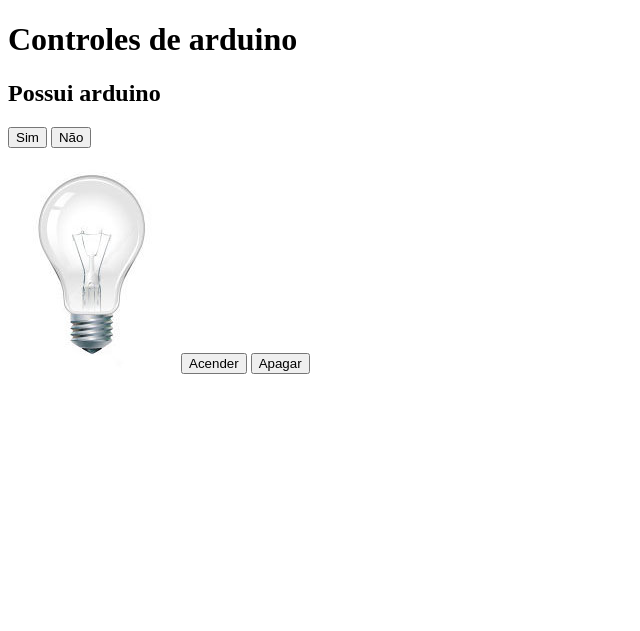
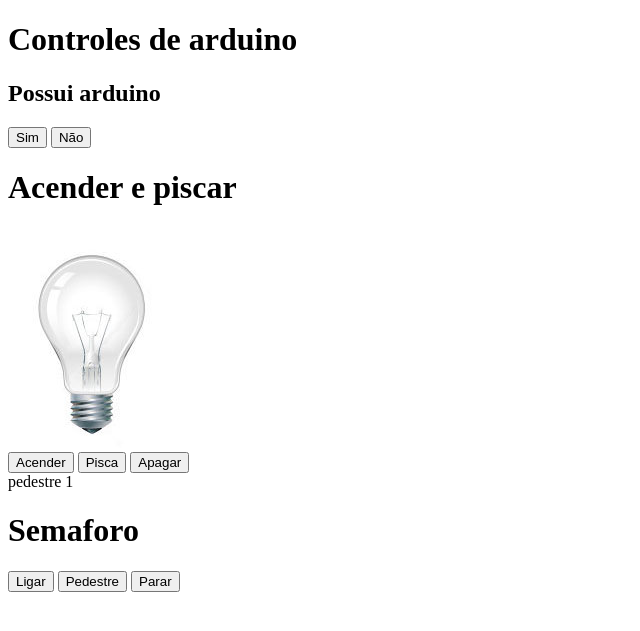
Before and after one commit to clovisbalreira/php, a PHP site: page /php/sites/arduino/index.php in a window 1280 px wide. Shown: the top 631 px of the page, without its empty margins (0-640 px from the left). Run offline with PHP 8.4, Linux system fonts and the light colour scheme.

Commit message:
Update index.php

```diff
--- a/sites/arduino/index.php
+++ b/sites/arduino/index.php
@@ -10,22 +10,62 @@
 <body>
     <?php
         $arduino = $_REQUEST["arduino"] ?? 'Sim';
-        $lambada = $_REQUEST["lampada"] ?? 'Apagar';
         $conecaoArduino = fopen('COM3', 'w'); // conexao com porta serial parametro porta , metodo
         sleep(2); // delay
-
+    ?>
+    <div>
+        <h1>Controles de arduino</h1>
+        <form action="<?= $_SERVER['PHP_SELF']?>" method="post">
+            <h2>Possui arduino</h2>
+            <input type="submit" name="arduino" value="Sim">
+            <input type="submit" name="arduino" value="Não">
+        </form>
+    </div>
+    <?php
+        $lambada = $_REQUEST["lampada"] ?? 'Apagar';
         if($lambada == 'Apagar'){
-            $acao = '0';
+            $acaoLambada = '0';
             $imagemLambada = './img/lampada-apagada.jpg';
+        }else if($lambada == 'Pisca'){
+            $acaoLambada = '2';
+            $imagemLambada = './img/lampada-apagada.jpg';
+            $imagemLambada = './img/lampada-acesa.jpg';
         }else{
-            $acao = '1';
+            $acaoLambada = '1';
             $imagemLambada = './img/lampada-acesa.jpg';
         }
-        if($arduino == 'Sim'){
-            fwrite($conecaoArduino,$acao); // onde vai escrever e o que quer escrever
-            fclose($conecaoArduino); // fechar conexao
+        fwrite($conecaoArduino,$acaoLambada); // onde vai escrever e o que quer escrever
+        fclose($conecaoArduino); // fechar conexao
+    ?>
+    <!--
+        -->
+    <div>
+        <h1>Acender e piscar</h1>
+        <form action="<?= $_SERVER['PHP_SELF']?>" method="get">
+            <img id="lambada" src="<?=$imagemLambada ?>" alt="Lambada">
+            <div>
+                <input type="submit" name="lampada" value="Acender">
+                <input type="submit" name="lampada" value="Pisca">
+                <input type="submit" name="lampada" value="Apagar">
+            </div>
+        </form>
+    </div>
+    <?php
+        $semaforo = $_REQUEST["semaforo"] ?? 'Ligar';
+        if($semaforo == 'Ligar'){
+            $acaoSemaforo = '1';
+            echo "pedestre $acaoSemaforo";
+        }else if($semaforo == 'Pedestre'){
+            $acaoSemaforo = '3';
+            echo "pedestre $acaoSemaforo";
+        }else{
+            $acaoSemaforo = '0';
+            echo "pedestre $acaoSemaforo";
         }
-        //aula 4599
+        //if($arduino == 'Sim'){
+        //    fwrite($conecaoArduino,$acaoSemaforo); // onde vai escrever e o que quer escrever
+        //    fclose($conecaoArduino); // fechar conexao
+        //}
         /*
         criar redes externa
         1) acessar o modem dsl 192.168.1.1
@@ -33,16 +73,14 @@
         3) acessar meuip.com.br
         */
     ?>
-    <h1>Controles de arduino</h1>
-    <form action="<?= $_SERVER['PHP_SELF']?>" method="post">
-        <h2>Possui arduino</h2>
-        <input type="submit" name="arduino" value="Sim">
-        <input type="submit" name="arduino" value="Não">
-    </form>
-    <form action="<?= $_SERVER['PHP_SELF']?>" method="get">
-        <img id="lambada" src="<?=$imagemLambada ?>" alt="Lambada">
-        <input type="submit" name="lampada" value="Acender">
-        <input type="submit" name="lampada" value="Apagar">
-    </form>
+    <div>
+        <h1>Semaforo</h1>
+        <form action="<?= $_SERVER['PHP_SELF']?>" method="get">            <div>
+                <input type="submit" name="semaforo" value="Ligar">
+                <input type="submit" name="semaforo" value="Pedestre">
+                <input type="submit" name="semaforo" value="Parar">
+            </div>
+        </form>
+    </div>
 </body>
 </html>
```
